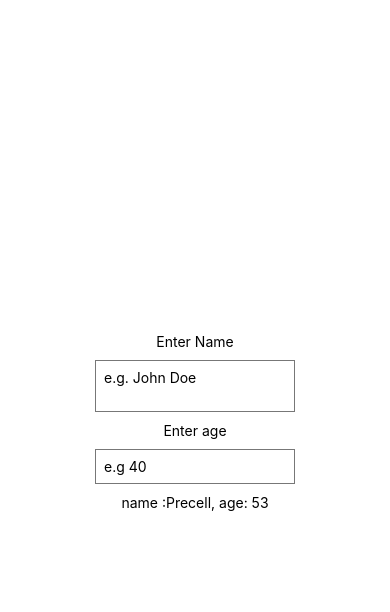
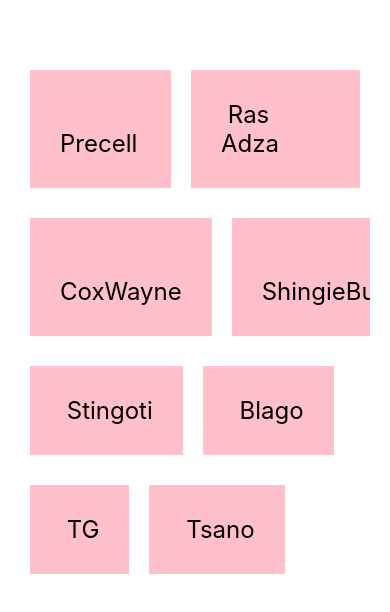
Before and after one commit to Precell/gamereview, a React Native app: screen / in a window 390 px wide. Shown: the top 612 px of the page. Built offline with nearby package versions, Linux system fonts and the light colour scheme.

Commit message:
scrollviewAndFlatListComponents

```diff
--- a/App.js
+++ b/App.js
@@ -1,28 +1,42 @@
 import React, { useState } from 'react';
-import {TextInput, StyleSheet, Text, View } from 'react-native';
+import {TextInput, StyleSheet, Text, View, FlatList, ScrollView } from 'react-native';
 
 export default function App() {
 
-  const [name, setName] = useState('Precell')
-  const [age, setAge] = useState(53)
+  const [people, setPeople] = useState([
+    {name:'Precell', id:'1'},
+    {name:'Ras Adza', id:'2'},
+    {name:'CoxWayne', id:'3'},
+    {name:'ShingieBuss', id:'4'},
+    {name:'Stingoti', id:'5'},
+    {name:'Blago', id:'6'},
+    {name:'TG', id:'7'},
+    {name:'Tsano', id:'8'},
+  ])
+
   return (
     <View style={styles.container}>
-      <Text>Enter Name</Text>
-      <TextInput
-        multiline
-        style={styles.input}
-        placeholder='e.g. John Doe'
-        onChangeText={(val) =>{setName(val)}}/>
 
-      <Text>Enter age</Text>
+      <FlatList
+        numColumns={2}
+        keyExtractor={(item) => item.id }
+        data={people}
+        renderItem={({ item }) =>(
+          <Text style={styles.item}> {item.name}</Text>
+        )}
+      />
 
-      <TextInput
-        keyboardType='numeric'
-        style={styles.input}
-        placeholder='e.g 40'
-        onChangeText={(val) => setAge(val)} />
-        <Text>name :{name}, age: {age}</Text>
-      </View>
+      {/* <ScrollView>
+        {
+          people.map(item => (
+              <View key={item.key}>
+                <Text style={styles.item}>{item.name}</Text>
+              </View>
+            )
+          )
+        }
+      </ScrollView> */}
+    </View>
   );
 }
 
@@ -30,15 +44,17 @@ const styles = StyleSheet.create({
   container: {
     flex: 1,
     backgroundColor: '#fff',
-    alignItems: 'center',
-    justifyContent: 'center',
+    paddingTop:40,
+    paddingHorizontal:20
+    // alignItems: 'center',
+    // justifyContent: 'center',
   },
-  input:{
-    borderWidth: 1,
-    borderColor:"#777",
-    padding:8,
-    margin:10,
-    width:200
+  item:{
+    marginTop:30,
+    padding:30,
+    backgroundColor:'pink',
+    fontSize:24,
+    marginHorizontal:10
   }
   }
 );
```
